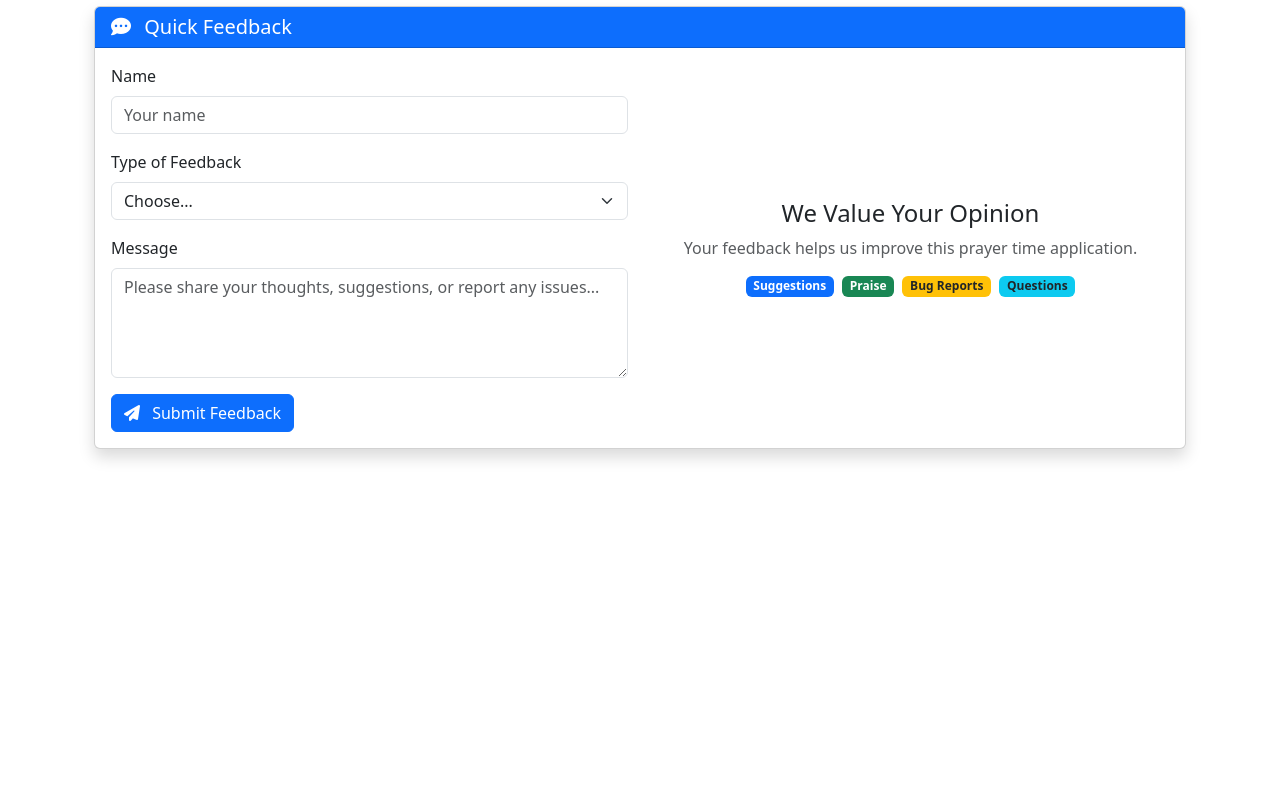
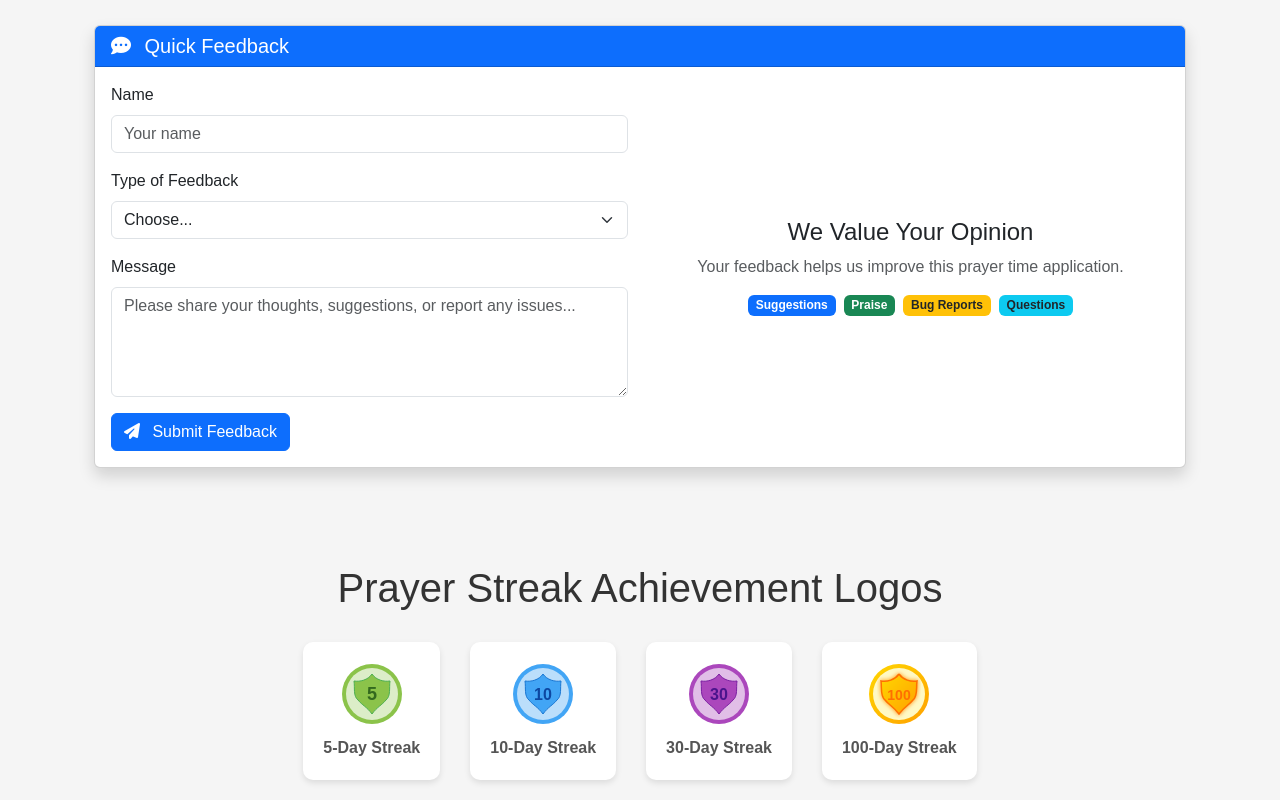
Before and after one commit to zaidmian/MIST2025, a plain HTML site: page web/index.html in a window 1280 px wide. Shown: the part 907-1707 px from the top of the page. Before the commit the page ends 1452 px from the top, so only its background shows below. Drawn offline with nearby package versions, Linux system fonts and the light colour scheme.

Commit message:
added prayer achievement logos using html and svg

```diff
--- a/web/index.html
+++ b/web/index.html
@@ -360,3 +360,106 @@ document.addEventListener('DOMContentLoaded', function() {
 
 </body>
 </html>
+
+<!DOCTYPE html>
+<html lang="en">
+<head>
+    <meta charset="UTF-8">
+    <meta name="viewport" content="width=device-width, initial-scale=1.0">
+    <title>Prayer Streak Achievement Logos</title>
+    <style>
+        body {
+            font-family: Arial, sans-serif;
+            display: flex;
+            flex-direction: column;
+            align-items: center;
+            background-color: #f5f5f5;
+            padding: 20px;
+        }
+        h1 {
+            color: #333;
+            margin-bottom: 30px;
+        }
+        .logos-container {
+            display: flex;
+            flex-wrap: wrap;
+            justify-content: center;
+            gap: 30px;
+            max-width: 800px;
+        }
+        .logo-card {
+            display: flex;
+            flex-direction: column;
+            align-items: center;
+            background-color: white;
+            border-radius: 10px;
+            padding: 20px;
+            box-shadow: 0 3px 6px rgba(0,0,0,0.1);
+        }
+        .logo-title {
+            margin-top: 10px;
+            font-weight: bold;
+            color: #555;
+        }
+    </style>
+</head>
+<body>
+    <h1>Prayer Streak Achievement Logos</h1>
+
+    <div class="logos-container">
+        <!-- 5-Day Streak Badge -->
+        <div class="logo-card">
+            <svg xmlns="http://www.w3.org/2000/svg" width="64" height="64" viewBox="0 0 64 64">
+                <circle cx="32" cy="32" r="30" fill="#8BC34A" />
+                <circle cx="32" cy="32" r="26" fill="#DCEDC8" />
+                <path d="M32 12 C36 18 44 20 50 19 C49 26 51 34 46 38 C42 43 37 45 32 52 C27 45 22 43 18 38 C13 34 15 26 14 19 C20 20 28 18 32 12" fill="#8BC34A" stroke="#4CAF50" stroke-width="1" />
+                <text x="32" y="38" font-family="Arial" font-size="18" font-weight="bold" text-anchor="middle" fill="#33691E">5</text>
+            </svg>
+            <div class="logo-title">5-Day Streak</div>
+        </div>
+
+        <!-- 10-Day Streak Badge -->
+        <div class="logo-card">
+            <svg xmlns="http://www.w3.org/2000/svg" width="64" height="64" viewBox="0 0 64 64">
+                <circle cx="32" cy="32" r="30" fill="#42A5F5" />
+                <circle cx="32" cy="32" r="26" fill="#BBDEFB" />
+                <path d="M32 12 C36 18 44 20 50 19 C49 26 51 34 46 38 C42 43 37 45 32 52 C27 45 22 43 18 38 C13 34 15 26 14 19 C20 20 28 18 32 12" fill="#42A5F5" stroke="#1976D2" stroke-width="1" />
+                <text x="32" y="38" font-family="Arial" font-size="16" font-weight="bold" text-anchor="middle" fill="#0D47A1">10</text>
+            </svg>
+            <div class="logo-title">10-Day Streak</div>
+        </div>
+
+        <!-- 30-Day Streak Badge -->
+        <div class="logo-card">
+            <svg xmlns="http://www.w3.org/2000/svg" width="64" height="64" viewBox="0 0 64 64">
+                <circle cx="32" cy="32" r="30" fill="#AB47BC" />
+                <circle cx="32" cy="32" r="26" fill="#E1BEE7" />
+                <path d="M32 12 C36 18 44 20 50 19 C49 26 51 34 46 38 C42 43 37 45 32 52 C27 45 22 43 18 38 C13 34 15 26 14 19 C20 20 28 18 32 12" fill="#AB47BC" stroke="#7B1FA2" stroke-width="1" />
+                <text x="32" y="38" font-family="Arial" font-size="16" font-weight="bold" text-anchor="middle" fill="#4A148C">30</text>
+            </svg>
+            <div class="logo-title">30-Day Streak</div>
+        </div>
+
+        <!-- 100-Day Streak Badge -->
+        <div class="logo-card">
+            <svg xmlns="http://www.w3.org/2000/svg" width="64" height="64" viewBox="0 0 64 64">
+                <defs>
+                    <linearGradient id="gold" x1="0%" y1="0%" x2="100%" y2="100%">
+                        <stop offset="0%" style="stop-color:#FFD700" />
+                        <stop offset="100%" style="stop-color:#FFA000" />
+                    </linearGradient>
+                    <filter id="glow">
+                        <feGaussianBlur stdDeviation="2" result="blur" />
+                        <feComposite in="SourceGraphic" in2="blur" operator="over" />
+                    </filter>
+                </defs>
+                <circle cx="32" cy="32" r="30" fill="url(#gold)" />
+                <circle cx="32" cy="32" r="26" fill="#FFF9C4" />
+                <path d="M32 12 C36 18 44 20 50 19 C49 26 51 34 46 38 C42 43 37 45 32 52 C27 45 22 43 18 38 C13 34 15 26 14 19 C20 20 28 18 32 12" fill="url(#gold)" stroke="#FF6F00" stroke-width="1.5" filter="url(#glow)" />
+                <text x="32" y="38" font-family="Arial" font-size="14" font-weight="bold" text-anchor="middle" fill="#FF6F00">100</text>
+            </svg>
+            <div class="logo-title">100-Day Streak</div>
+        </div>
+    </div>
+</body>
+</html>
```
